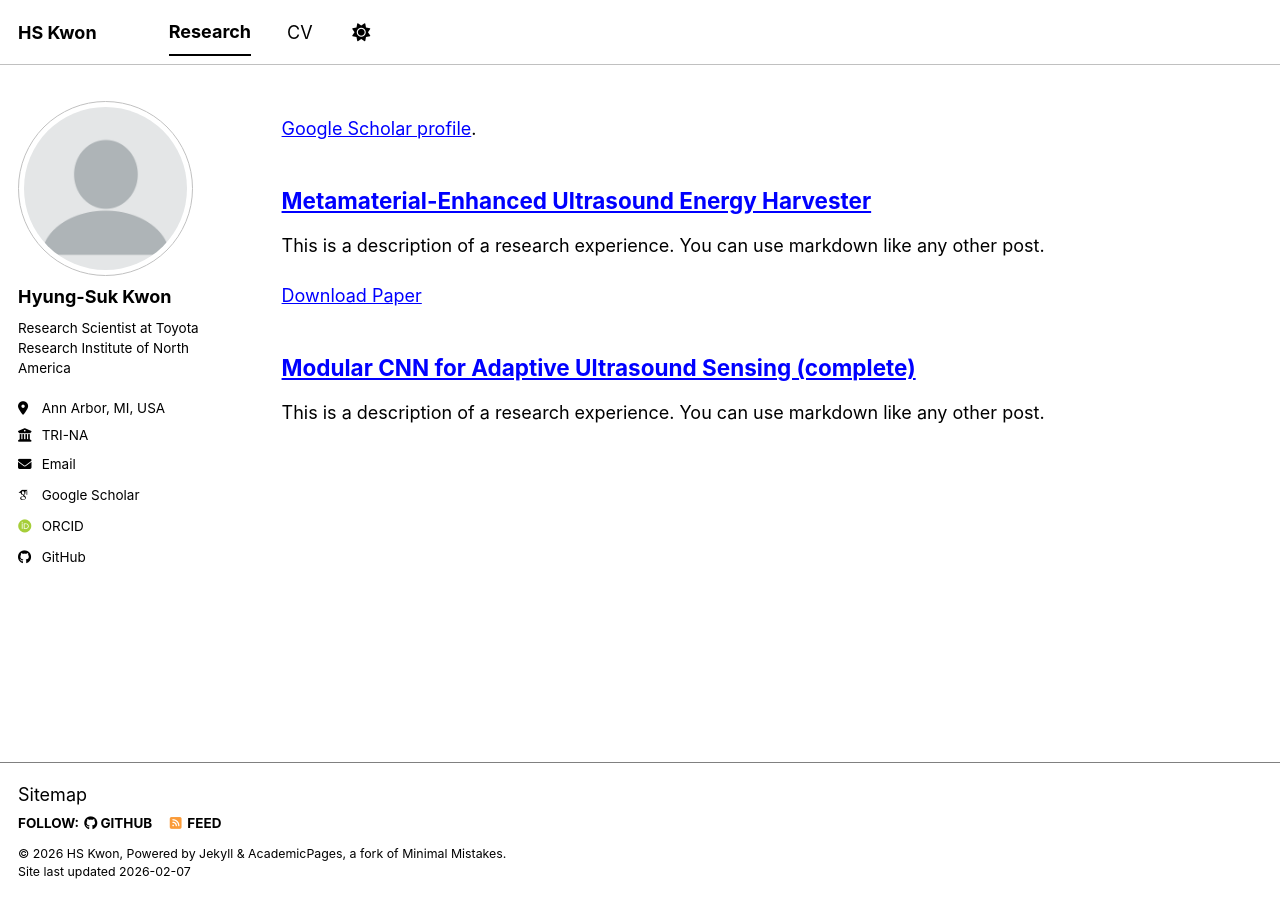
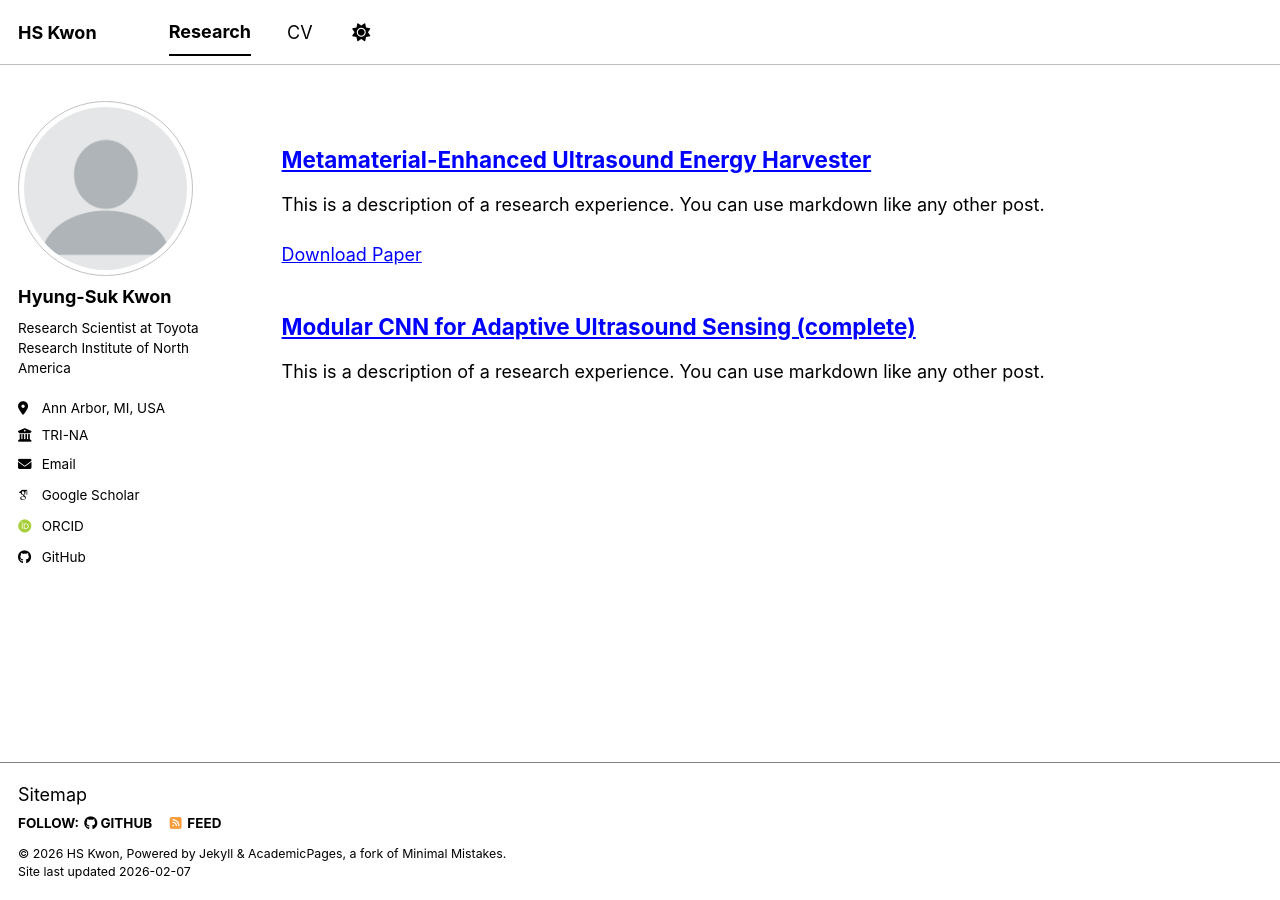
Before and after one commit to Kwon-HyungSuk/kwon-hyungsuk.github.io, a Jekyll site: the page built from _pages/research.html, in a window 1280 px wide. Built offline with Jekyll 4.4.1, drawn with Linux system fonts in a browser that asks for light colours; some web fonts are replaced; a script bundle is joined from its source files by our own code; library files that are not in the unit come from our copies.

Commit message:
Update research.html

```diff
--- a/_pages/research.html
+++ b/_pages/research.html
@@ -5,10 +5,6 @@ permalink: /research/
 author_profile: true
 ---
 
-{% if site.author.googlescholar %}
-  <div class="wordwrap"><a href="{{site.author.googlescholar}}">Google Scholar profile</a>.</div>
-{% endif %}
-
 {% include base_path %}
 
 {% for post in site.research reversed %}
```
